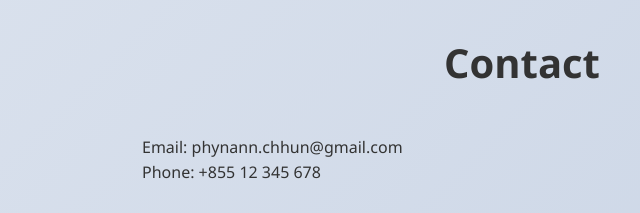
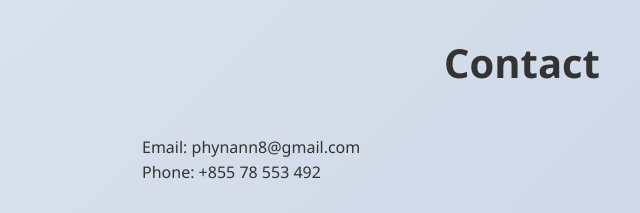
Before and after one commit to Phynann8/Portfolio_web, a plain HTML site: page index.html in a window 1280 px wide. Shown: the part 2480-2693 px from the top of the page, 118-758 px from the left. Drawn offline with Linux system fonts and the light colour scheme.

Commit message:
Just change email and name

```diff
--- a/index.html
+++ b/index.html
@@ -14,7 +14,7 @@
             <li><a href="#projects">Projects</a></li>
             <li><a href="#experience">Experience</a></li>
             <li><a href="#contact">Contact</a></li>
-            <li><a href="Resume/resume.pdf">Resume</a></li>
+            <li><a href="Resume/resume.pdf" target="_blank" rel="noopener noreferrer">Resume</a></li>
         </ul>
     </nav>
     <section id="hero">
@@ -54,8 +54,7 @@
                     <a href="#">View Code</a>
                     <a href="#">Live Demo</a>
                 </div>
-
-        </div>
+            </div>
 
         <!-- <ul>
             <li><strong>Project A:</strong> Description of project A.</li>
@@ -84,8 +83,8 @@
     </section>
     <section id="contact">
         <h2>Contact</h2>
-        <p>Email: phynann.chhun@gmail.com</p>
-        <p>Phone: +855 12 345 678</p>
+        <p>Email: phynann8@gmail.com</p>
+        <p>Phone: +855 78 553 492</p>
         <form id="contact-form">
             <input type="text" id="name" name="name" placeholder="Your Name" required>
             <input type="email" id="email" name="email" placeholder="Your Email" required>
@@ -95,7 +94,7 @@
     </section>
 
     <footer>
-    <p>&copy; <span id="year"></span> Chhun Phynann. All rights reserved.</p>
+     <p>&copy; <span id="year"></span> Chhun Phynann. All rights reserved.</p>
     <div class="social-links">
         <a href="https://github.com/yourusername" target="_blank">GitHub</a>
         <a href="https://linkedin.com/in/yourusername" target="_blank">LinkedIn</a>
```
